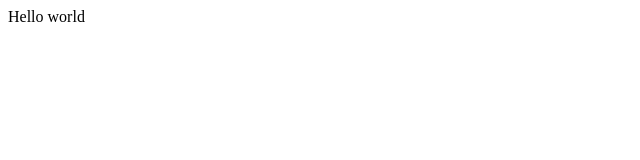
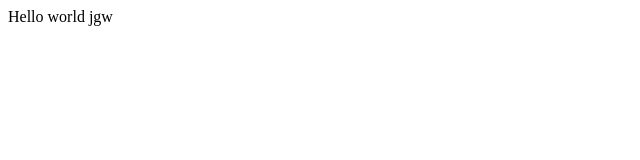
Before and after one commit to Surajgunagi7/Demo-repo, a plain HTML site: page index.html in a window 1280 px wide. Shown: the full height of the page, 0-640 px from the left. Drawn offline with Linux system fonts and the light colour scheme.

Commit message:
DP-1 Update index.html

```diff
--- a/index.html
+++ b/index.html
@@ -6,7 +6,7 @@
     <title>Hello World </title>
 </head>
 <body>
-    Hello world
+    Hello world jgw
 </body>
 </html>
 
```
